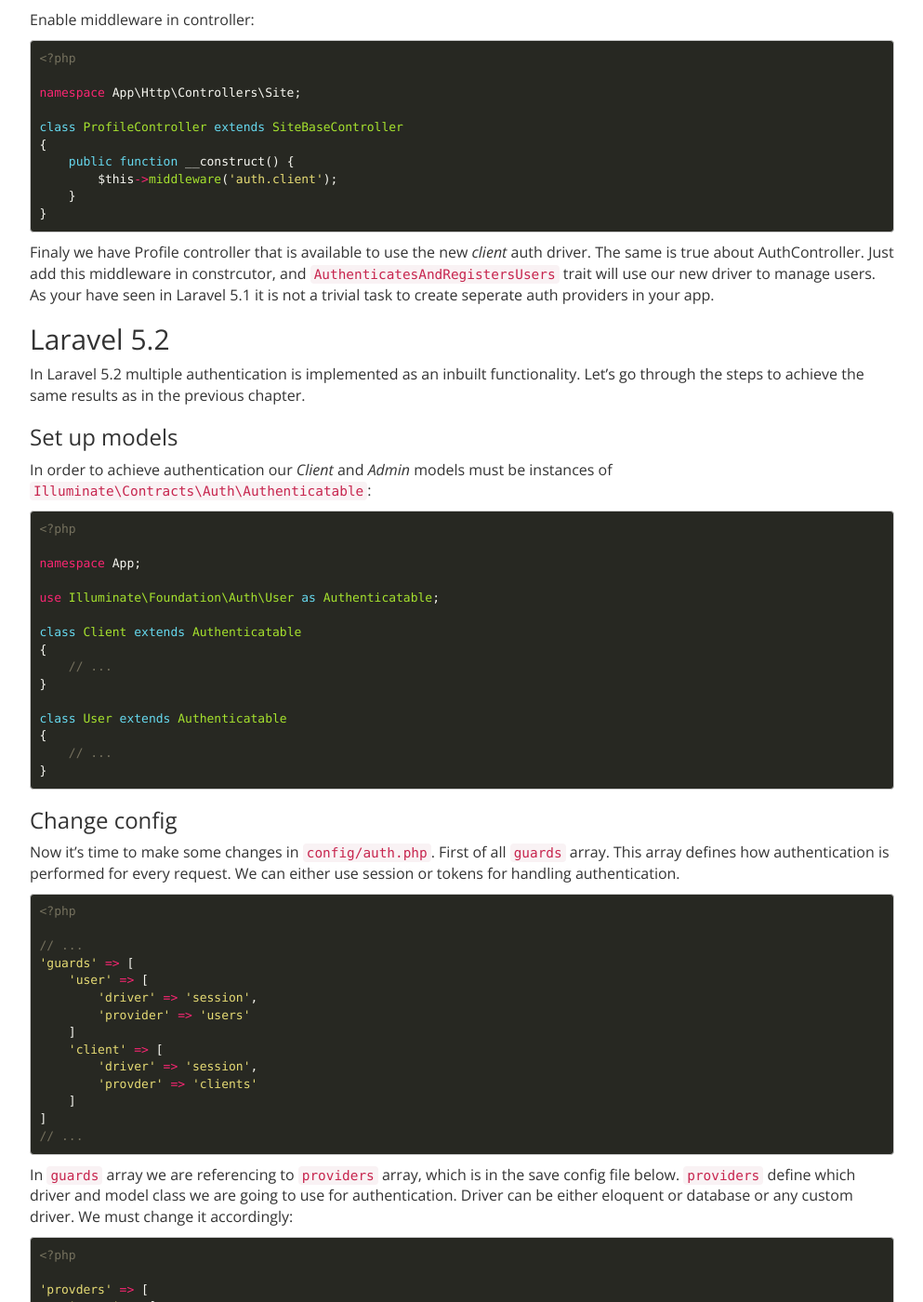
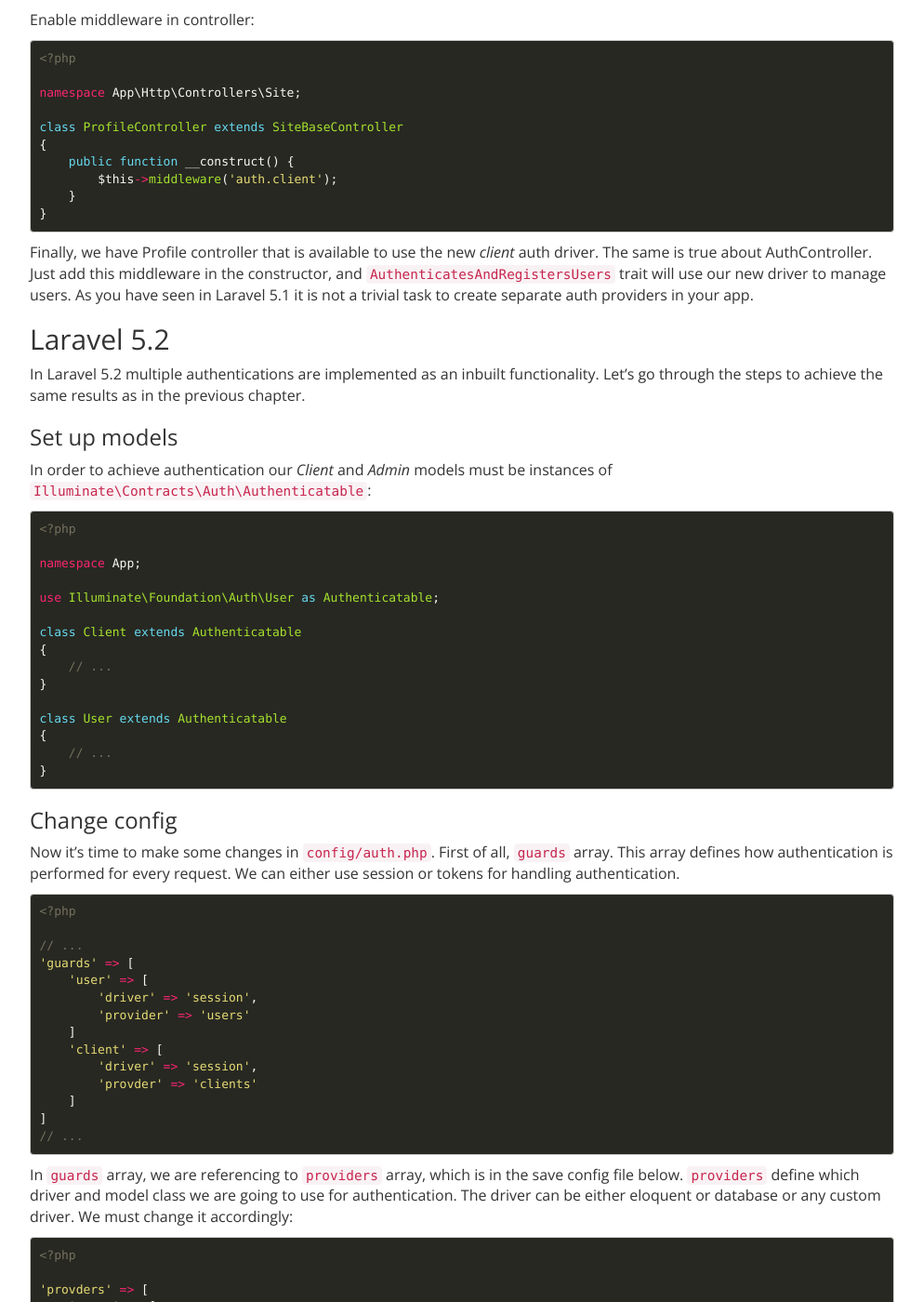
Before and after one commit to seregazhuk/seregazhuk.github.io_old, a Jekyll site: the page built from _posts/2016-05-21-laravel-multi-auth.md, in a window 1280 px wide and 1400 px high, scrolled down 2775 px. Shown: the whole window at 93% size, without its empty margins (143-1136 px from the left). Built offline with Jekyll 4.4.1, drawn with Linux system fonts in a browser that asks for light colours; nearby versions of some CDN libraries; some of the changed text lies outside the part shown.

Commit message:
laravel miltiauth typos fix

```diff
--- a/_posts/2016-05-21-laravel-multi-auth.md
+++ b/_posts/2016-05-21-laravel-multi-auth.md
@@ -14,22 +14,22 @@
 
 ## Laravel 5.1
 
-After some reserch we arrived at Laravel's <a href="https://laravel.com/docs/5.1/authentication#adding-custom-authentication-drivers" target="_blank">
+After some research we arrived at Laravel's <a href="https://laravel.com/docs/5.1/authentication#adding-custom-authentication-drivers" target="_blank">
 Authentication Documentation</a>, that told us to extend basic Auth class, and then switch to this new driver in
 `config/auth.php` file.
 
-In our case we want to create another implementation of `EloquentUserProvider` that will use *clients* table to recieve users.
+In our case, we want to create another implementation of `EloquentUserProvider` that will use *clients* table to receive users.
 Ok, but how to extend? Where to put all of this code?
 
 ### Extend AuthManager
 
 Laravel components may be extended in two different ways: binding a new implementation in Laravel IoC container, or registering an
-extension with a *Manager* class. For managing creation of driver-based components there are several special *Manager* classes. They
+extension with a *Manager* class. For managing creation of driver-based components, there are several special *Manager* classes. They
 are implementations of the "Factory" design pattern, which create a particular driver implementation for a component, based on
-tha application's configuration.
+the application's configuration.
 Each manager class has an `extend` method for injecting new driver implementation into the manager.
 
-In our example we are interested in *AuthManager*. To add a new driver resolution functionality into it we need to use already
+In our example, we are interested in *AuthManager*. To add a new driver resolution functionality into it we need to use already
 know `extend` method:
 
 {% highlight php %}
@@ -166,13 +166,13 @@
 }
 {% endhighlight %}
 
-Finaly we have Profile controller that is available to use the new *client* auth driver. The same is true about AuthController. Just add this
-middleware in constrcutor, and `AuthenticatesAndRegistersUsers` trait will use our new driver to manage users. As your have seen in Laravel 5.1
-it is not a trivial task to create seperate auth providers in your app.
+Finally, we have Profile controller that is available to use the new *client* auth driver. The same is true about AuthController. Just add this
+middleware in the constructor, and `AuthenticatesAndRegistersUsers` trait will use our new driver to manage users. As you have seen in Laravel 5.1
+it is not a trivial task to create separate auth providers in your app.
 
 ## Laravel 5.2
 
-In Laravel 5.2 multiple authentication is implemented as an inbuilt functionality. Let's go through the steps to achieve the same results as in
+In Laravel 5.2 multiple authentications are implemented as an inbuilt functionality. Let's go through the steps to achieve the same results as in
 the previous chapter.
 
 ### Set up models
@@ -200,7 +200,7 @@
 
 ### Change config
 
-Now it's time to make some changes in `config/auth.php`. First of all `guards` array. This array defines how authentication
+Now it's time to make some changes in `config/auth.php`. First of all, `guards` array. This array defines how authentication
 is performed for every request. We can either use session or tokens for handling authentication.
 
 {% highlight php %}
@@ -220,8 +220,8 @@
 // ...
 {% endhighlight %}
 
-In `guards` array we are referencing to `providers` array, which is in the save config file below. `providers` define which driver
-and model class we are going to use for authentication. Driver can be either eloquent or database or any custom driver.
+In `guards` array, we are referencing to `providers` array, which is in the save config file below. `providers` define which driver
+and model class we are going to use for authentication. The driver can be either eloquent or database or any custom driver.
 We must change it accordingly:
 
 {% highlight php %}
@@ -240,7 +240,7 @@
 ]
 {% endhighlight %}
 
-Then if you want, you can add changes to `passwords` array. After all we there is one more change in `defaults` array. We want Laravel
+Then if you want, you can add changes to `passwords` array. After all, we there is one more change in `defaults` array. We want Laravel
 to use `users` guard by default.
 
 {% highlight php %}
```
Also changed, not shown: other parts of _posts/2016-05-21-laravel-multi-auth.md (+6 -6 lines).
